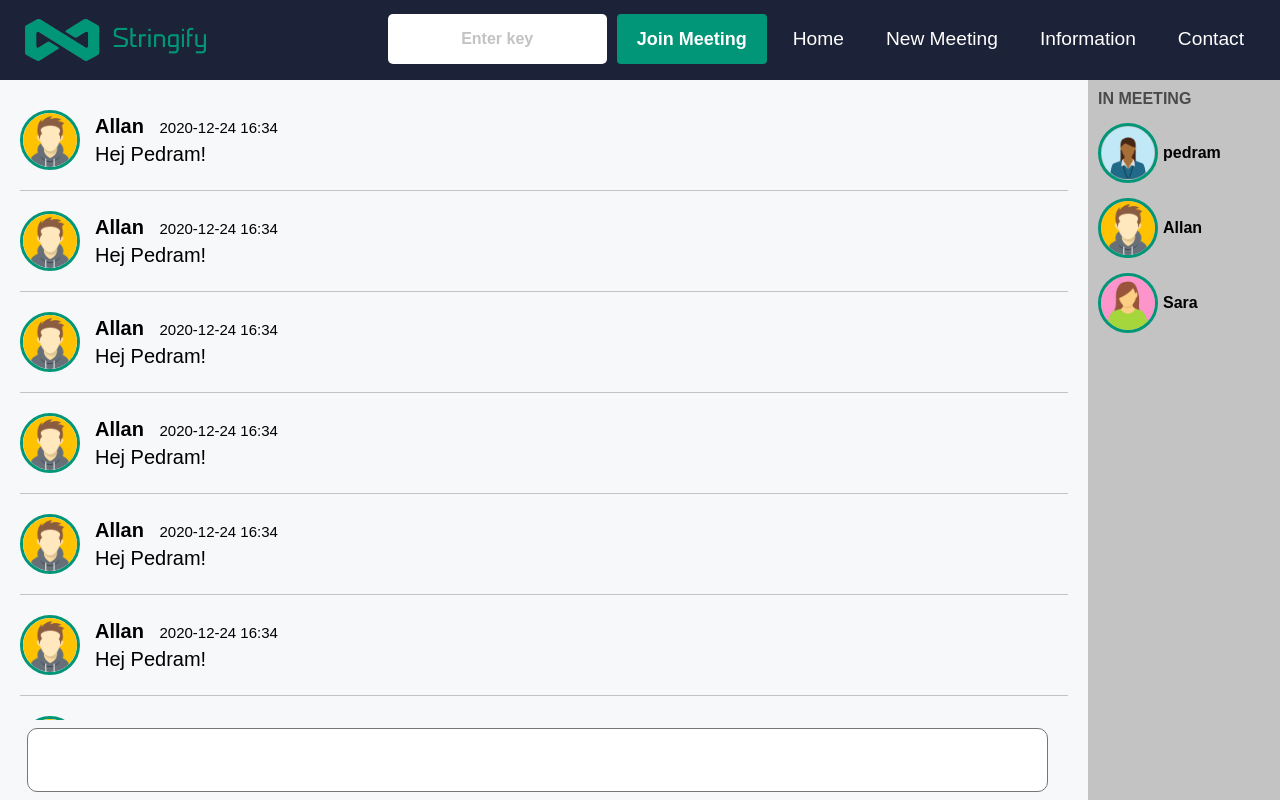
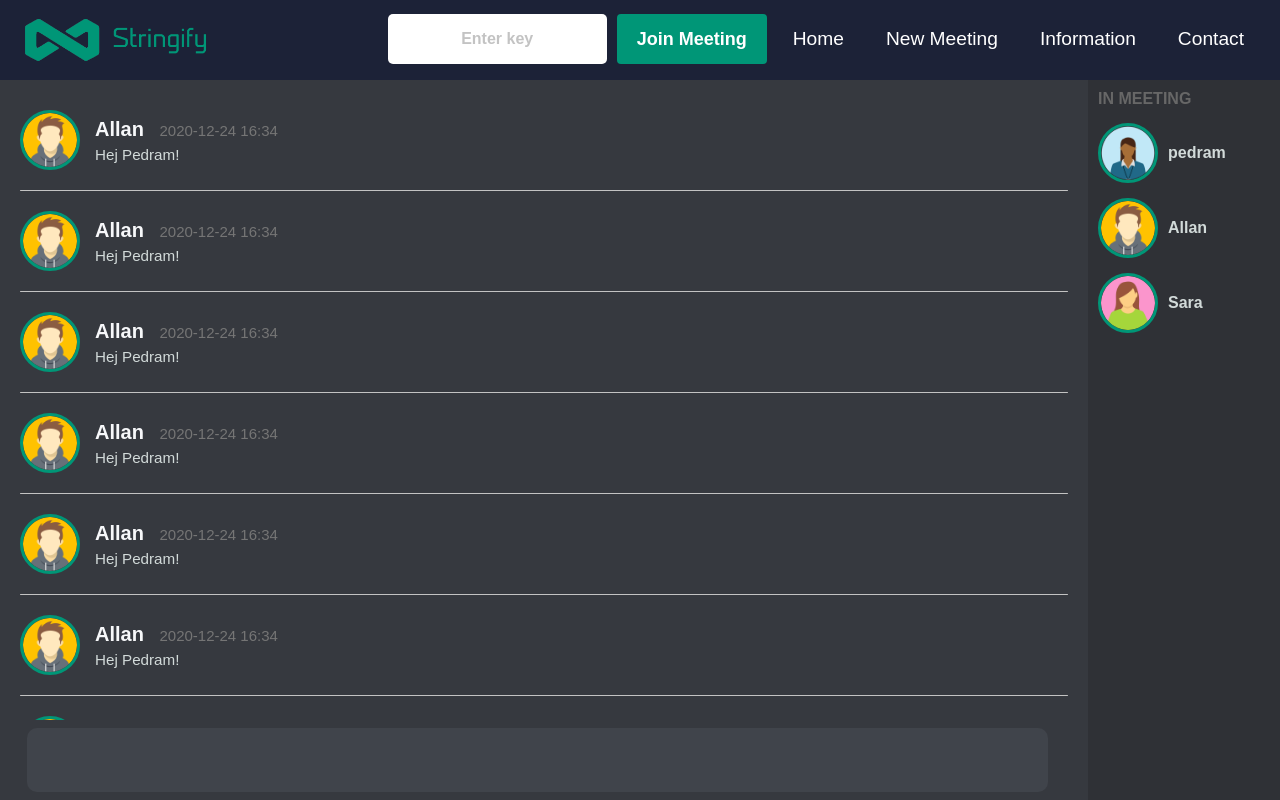
Before and after one commit to AllanJamil/stringify-client, a React (Create React App) app: page /chat in a window 1280 px wide. Built offline with nearby package versions, Linux system fonts and the light colour scheme.

Commit message:
updated chat working progress

```diff
--- a/src/component/page/chat/ChatPage.css
+++ b/src/component/page/chat/ChatPage.css
@@ -9,7 +9,6 @@
 /*chat area*/
 
 .chat-window {
-    background-color: #f7f8fa;
     width: 85%;
     padding: 10px 20px 7% 20px;
     overflow: auto;
@@ -53,7 +52,7 @@
 
 .message-content {
     padding-top: 5px;
-    font-size: 20px;
+    font-size: 95%;
     text-wrap: initial;
     white-space: pre-wrap;       /* Since CSS 2.1 */
     white-space: -moz-pre-wrap;  /* Mozilla, since 1999 */
@@ -71,7 +70,7 @@
 
 .contact-header {
     font-weight: bold;
-    color: #4a4a4a;
+    color: #676767;
     margin-bottom: 5px;
 }
 
@@ -89,7 +88,7 @@
 
 .contact-name {
     font-weight: bold;
-    margin-left: 5px;
+    margin-left: 10px;
 }
 
 .contact-detail-wrapper {
@@ -116,5 +115,9 @@
     resize: none;
     outline: none;
     padding: 5px;
-    font-size: 25px;
+    font-size: 95%;
 }
+
+@media screen and (max-width: 1095px){
+    /*do something*/
+}
--- a/src/component/page/chat/ChatPage.js
+++ b/src/component/page/chat/ChatPage.js
@@ -5,6 +5,7 @@ import {connect} from 'react-redux';
 import ContactList from "./ContactList";
 import ChatWindow from "./ChatWindow";
 import './ChatPage.css';
+import './theme.css';
 import {setChatActive} from "../../../actions";
 
 
--- /dev/null
+++ b/src/component/page/chat/theme.css
@@ -0,0 +1,76 @@
+
+/*LIGHT THEME*/
+.contact-list.light {
+    background-color: #c3c3c3;
+}
+
+.contact-detail-wrapper.light .contact-name {
+    color: #353535;
+}
+
+.chat-window.light {
+    background-color: #f7f8fa;
+}
+
+.message-wrapper.light {
+    background-color: #f7f8fa;
+}
+
+.message-wrapper.light .identity {
+    color: #242424;
+}
+
+.message-date {
+    color: #4a4a4a;
+}
+
+.message-wrapper.light .message-content {
+    color: #242424;
+}
+
+.container-chatbox.light {
+    background-color: #f7f8fa;
+}
+
+.chatbox.light {
+    background-color: #eaeaea;
+}
+
+/*DARK THEME*/
+
+.contact-list.dark {
+    background-color: #2f3136;
+}
+
+.contact-detail-wrapper.dark .contact-name {
+    color: #d2dad9;
+}
+
+.chat-window.dark {
+    background-color: #36393f;
+}
+
+.message-wrapper.dark {
+    background-color: #36393f;
+}
+
+.message-wrapper.dark .identity {
+    color: #f7f8fa;
+}
+
+.message-wrapper.dark .message-date {
+    color: #757575;
+}
+.message-wrapper.dark .message-content {
+    color: #d2dad9;
+}
+
+.container-chatbox.dark {
+    background-color: #36393f;
+}
+
+.chatbox.dark {
+    color: #d2dad9;
+    border: none;
+    background-color: #40444b;
+}
--- a/src/reducers/index.js
+++ b/src/reducers/index.js
@@ -1,6 +1,6 @@
 import { combineReducers } from "redux";
 
-const selectThemeReducer = (selectedTheme = "light", action) => {
+const selectThemeReducer = (selectedTheme = "dark", action) => {
    if (action.type === 'THEME_SELECT')
        return action.payload;
 
```
